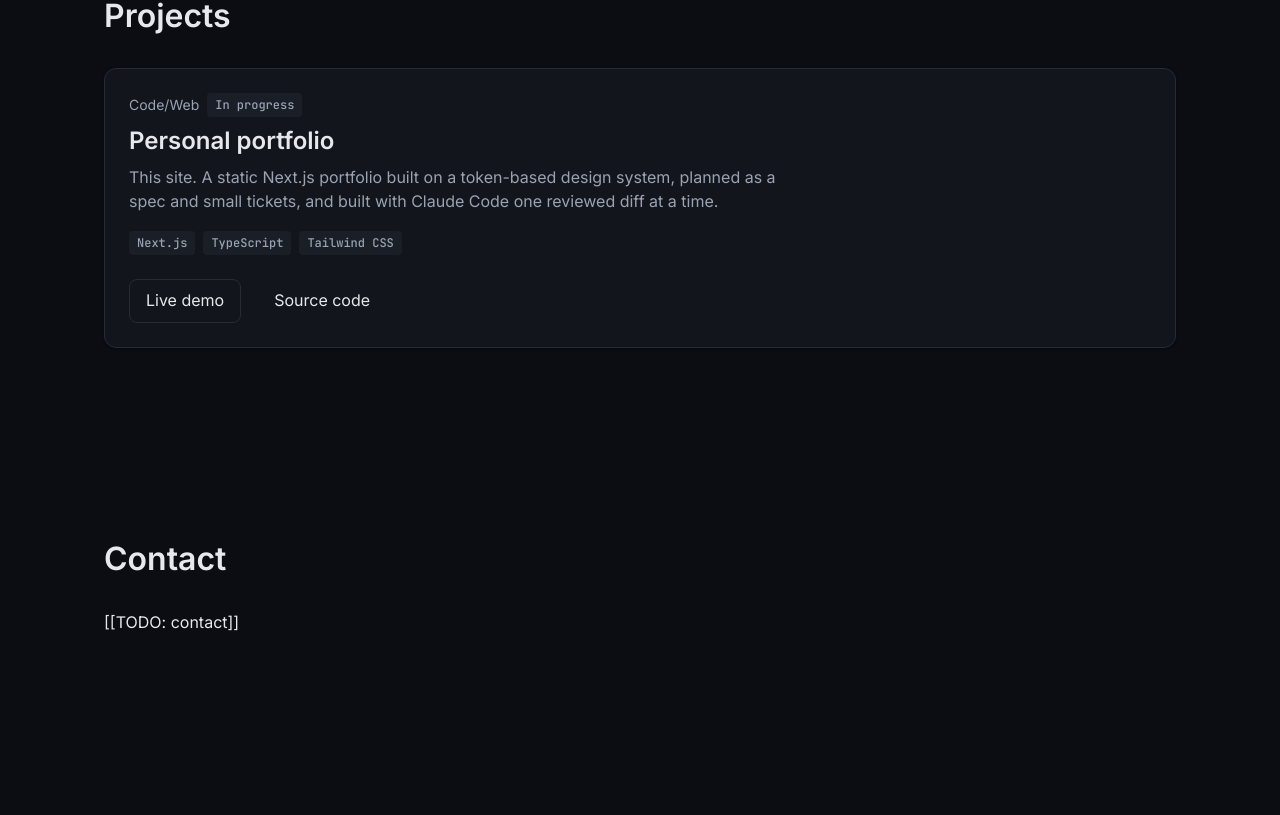
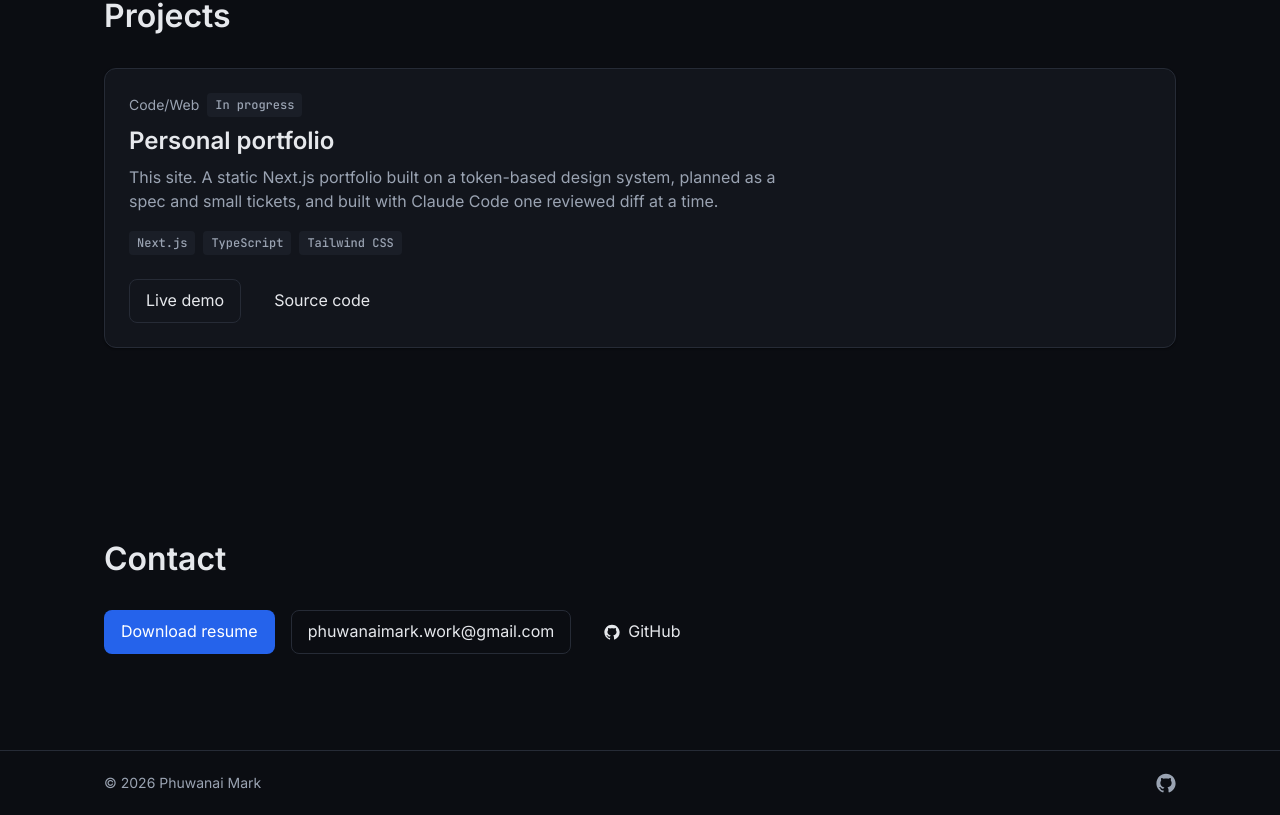
Before and after one commit to PhuwanaiMark24/PhuwanaiMark24.github.io, a Next.js app: page / in a window 1280 px wide. Shown: the part 1055-1870 px from the top of the page. Before the commit the page ends 1785 px from the top, so only its background shows below. Built offline with nearby package versions, Linux system fonts and the light colour scheme.

Commit message:
feat: add Contact section and Footer
Co-Authored-By: Claude Opus 5.5 <noreply@anthropic.com>

```diff
--- a/app/page.tsx
+++ b/app/page.tsx
@@ -1,12 +1,13 @@
 import About from "@/components/About";
+import Contact from "@/components/Contact";
+import Footer from "@/components/Footer";
 import Hero from "@/components/Hero";
 import Projects from "@/components/Projects";
 import Container from "@/components/ui/Container";
 import Navbar from "@/components/ui/Navbar";
-import Section from "@/components/ui/Section";
 import { projects } from "@/content/projects";
 
-// Navbar lives here, not in layout.tsx, so the Styleguide has no Navbar.
+// Navbar and Footer live here, not in layout.tsx, so the Styleguide has neither.
 export default function Home() {
   return (
     <>
@@ -16,11 +17,10 @@ export default function Home() {
           <Hero />
           <About />
           <Projects projects={projects} />
-          <Section id="contact" title="Contact">
-            <p>[[TODO: contact]]</p>
-          </Section>
+          <Contact />
         </Container>
       </main>
+      <Footer />
     </>
   );
 }
--- /dev/null
+++ b/components/Contact.tsx
@@ -0,0 +1,25 @@
+import Button from "@/components/ui/Button";
+import GithubIcon from "@/components/ui/GithubIcon";
+import Section from "@/components/ui/Section";
+import { site } from "@/content/site";
+
+// Contact Section: email (opens the Visitor's mail app), GitHub and Resume.
+export default function Contact() {
+  return (
+    <Section id="contact" title="Contact">
+      <div className="flex flex-wrap gap-4">
+        <Button href="/resume.pdf" download>
+          Download resume
+        </Button>
+        <Button variant="secondary" href={`mailto:${site.email}`}>
+          {site.email}
+        </Button>
+        <Button variant="ghost" href={site.githubUrl}>
+          {/* Decorative: the visible text "GitHub" names the link. */}
+          <GithubIcon size={16} />
+          GitHub
+        </Button>
+      </div>
+    </Section>
+  );
+}
--- /dev/null
+++ b/components/Footer.tsx
@@ -0,0 +1,32 @@
+import Container from "@/components/ui/Container";
+import GithubIcon from "@/components/ui/GithubIcon";
+import { site } from "@/content/site";
+
+// Bottom strip with the copyright line (GLOSSARY "Footer"). Not a Section.
+export default function Footer() {
+  // The page is a static export, so this runs once at build time:
+  // the year in the HTML is the build year (spec: user story 49).
+  const year = new Date().getFullYear();
+
+  return (
+    <footer className="border-t border-border">
+      <Container>
+        <div className="flex h-16 items-center justify-between text-small text-text-muted">
+          <p>
+            © {year} {site.name}
+          </p>
+          {/* Icon-only link: the label lives on the <a>, the icon stays hidden. */}
+          <a
+            href={site.githubUrl}
+            target="_blank"
+            rel="noopener noreferrer"
+            aria-label="GitHub"
+            className="transition-colors duration-150 ease-out hover:text-text focus-visible:outline-2 focus-visible:outline-offset-2 focus-visible:outline-accent motion-reduce:transition-none"
+          >
+            <GithubIcon size={20} />
+          </a>
+        </div>
+      </Container>
+    </footer>
+  );
+}
--- a/content/site.ts
+++ b/content/site.ts
@@ -1,4 +1,4 @@
-// Owner details shared by metadata, Navbar, Hero and Footer.
+// Owner details shared by metadata, Navbar, Hero, Contact and Footer.
 // Values come from the Owner. Use a `[[TODO: ...]]` Placeholder for anything
 // not supplied yet; never invent it.
 export const site = {
@@ -6,4 +6,6 @@ export const site = {
   role: "Frontend Developer",
   tagline:
     "Building with AI agents — and still reading every line of the diff.",
+  email: "phuwanaimark.work@gmail.com",
+  githubUrl: "https://github.com/PhuwanaiMark24",
 };
```
Also changed, not shown: 2 other files (tests, documents, lock files or other folders).
